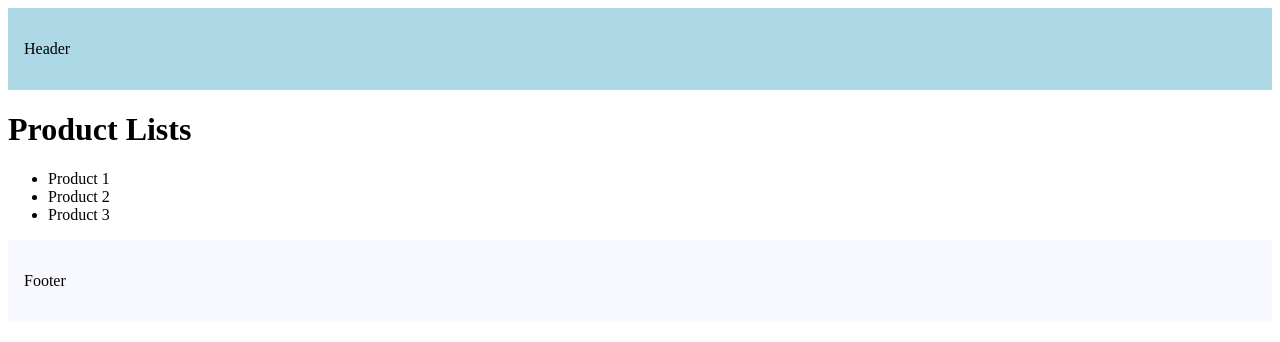
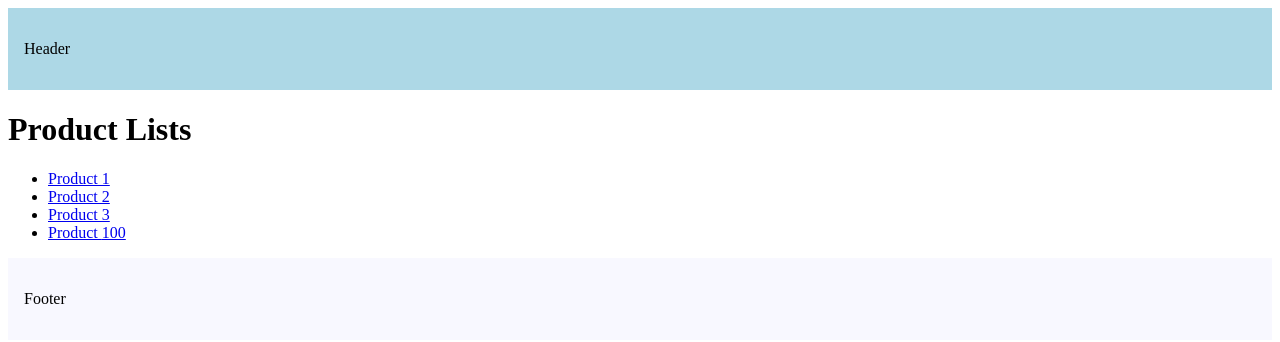
Before and after one commit to ak-nika/next-tut, a Next.js app in the folder routing-demo/: page /products in a window 1280 px wide. Shown: the top 342 px of the page. Built offline with nearby package versions, Linux system fonts and the light colour scheme.

Commit message:
Link navigation

```diff
--- a/routing-demo/src/app/page.tsx
+++ b/routing-demo/src/app/page.tsx
@@ -1,8 +1,13 @@
+import Link from "next/link";
+
 export default function Home() {
   return (
     <div>
       <h1>Welcome to the Home Page</h1>
       <p>This is the main page of our routing demo application.</p>
+
+      <Link href="/blog">Blog Page</Link>
+      <Link href="/products">Products Page</Link>
     </div>
   );
 }
--- a/routing-demo/src/app/products/page.tsx
+++ b/routing-demo/src/app/products/page.tsx
@@ -1,12 +1,25 @@
+import Link from "next/link";
+
 const Products = () => {
+  const productId = 100; // Example product ID, can be dynamic
+
   return (
     <div>
       <h1>Product Lists</h1>
 
       <ul>
-        <li>Product 1</li>
-        <li>Product 2</li>
-        <li>Product 3</li>
+        <li>
+          <Link href="/products/1">Product 1</Link>
+        </li>
+        <li>
+          <Link href="/products/2">Product 2</Link>
+        </li>
+        <li>
+          <Link href="/products/3">Product 3</Link>
+        </li>
+        <li>
+          <Link href={`/products/${productId}`}>Product {productId}</Link>
+        </li>
       </ul>
     </div>
   );
```
